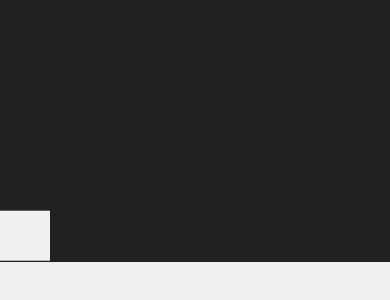
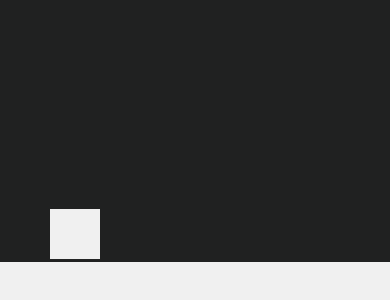
Before and after one commit to TerrellAW/Modular-React-Native-Game-Engine, a React Native app: screen / in a window 390 px wide. Shown: the part 482-782 px from the top of the page. Built offline with nearby package versions, Linux system fonts and the light colour scheme.

Commit message:
Added touch response to launch player

```diff
--- a/engine/Engine.js
+++ b/engine/Engine.js
@@ -4,6 +4,7 @@ import { Animated, View } from "react-native";
 // Configuration files
 import playerConfig from "./config/playerConfig";
 import { collisionBoxes, handleCollision } from "./physics/collisionPhysics";
+import { handleTouch } from "./input/input";
 
 export default function Engine() {
   // useRef ensures values are not reset each render
@@ -13,8 +14,8 @@ export default function Engine() {
 
   // Physics variables
   const gravity = 0.2;
-  const positionXRef = useRef(new Animated.Value(0)).current;
-  const positionYRef = useRef(new Animated.Value(0)).current;
+  const positionXRef = useRef(new Animated.Value(50)).current;
+  const positionYRef = useRef(new Animated.Value(50)).current;
   let velocityXRef = useRef(0);
   let velocityYRef = useRef(0);
 
@@ -26,10 +27,15 @@ export default function Engine() {
     // Update physics
 
     // Log velocity
-    console.log(velocityYRef.current);
+    console.log(
+      "Update velocities:",
+      velocityXRef.current,
+      velocityYRef.current
+    );
 
     // Get next position
     const nextY = positionYRef._value + velocityYRef.current;
+    const nextX = positionXRef._value + velocityXRef.current;
 
     // Check for collisions
     const checkCollisions = () => {
@@ -74,6 +80,7 @@ export default function Engine() {
 
     // Set next position
     positionYRef.setValue(nextY);
+    positionXRef.setValue(nextX);
 
     // Ensure frame-based updates
     frame.current = requestAnimationFrame(Update);
@@ -98,6 +105,28 @@ export default function Engine() {
         height: "100%",
         backgroundColor: "#202121",
       }}
+      onStartShouldSetResponder={() => true}
+      onMoveShouldSetResponder={() => true}
+      onResponderGrant={(event) =>
+        handleTouch(
+          event,
+          positionXRef,
+          positionYRef,
+          velocityXRef,
+          velocityYRef,
+          playerBox
+        )
+      }
+      onResponderMove={(event) =>
+        handleTouch(
+          event,
+          positionXRef,
+          positionYRef,
+          velocityXRef,
+          velocityYRef,
+          playerBox
+        )
+      }
     >
       {/* Player */}
       <Animated.View
```
